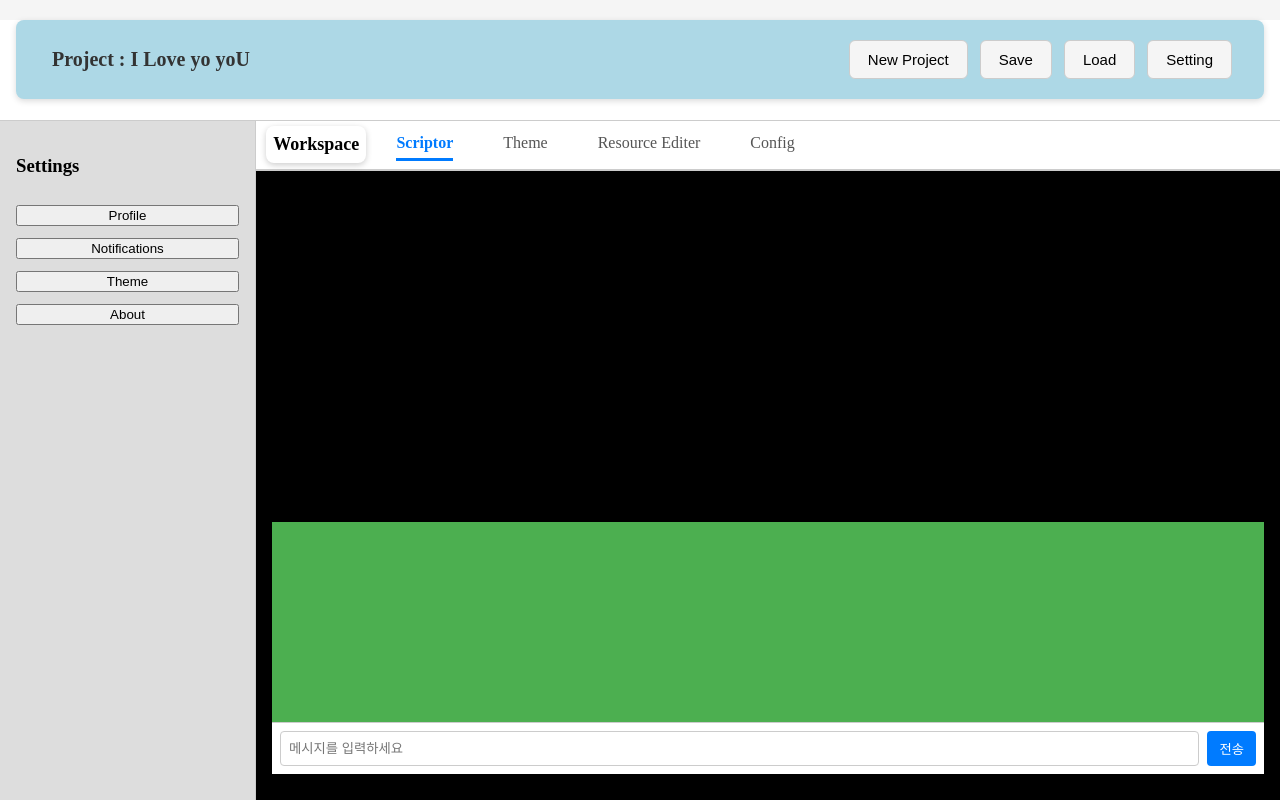
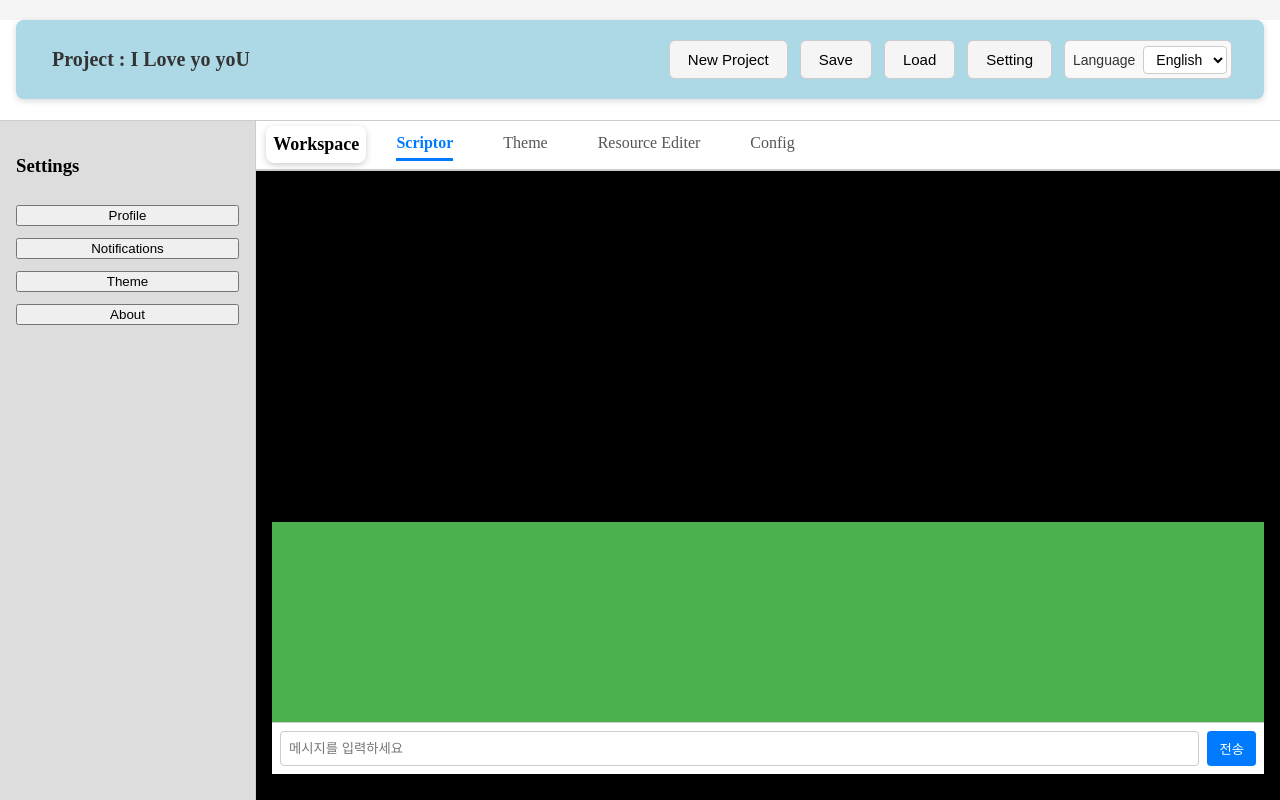
Before and after one commit to andoricano/JsonGenerator, a React (Vite) app: page / in a window 1280 px wide. Built offline with nearby package versions, Linux system fonts and the light colour scheme.

Commit message:
[feat] Toolbar에 LanguageSwitcher 추가.

```diff
--- a/src/App.tsx
+++ b/src/App.tsx
@@ -1,20 +1,9 @@
-import { useState } from 'react';
-import { setLang, getLang } from './lang/i18n';
-import type { Lang } from './lang/i18n';
 import Header from './components/header/Header';
 import Canvas from './components/main/Canvas';
 import { AppProvider } from './AppProvider';
 import SideBar from './components/aside/SideBar';
 
 export default function App() {
-    const [lang, setLangState] = useState<Lang>(getLang());
-    const [sidebarOpen, setSidebarOpen] = useState(true);
-
-    const handleLangChange = (newLang: Lang) => {
-        setLang(newLang);
-        setLangState(newLang);
-    };
-
     const handleMenuSelect = (menu: string) => {
         console.log('선택된 메뉴:', menu);
     };
--- a/src/AppProvider.tsx
+++ b/src/AppProvider.tsx
@@ -1,10 +1,12 @@
 import React, { createContext, useContext } from "react";
+import { appStore } from "./stores/AppStore";
 import { headerStore, canvasStore, logicStore } from "./stores/HeaderStore";
 import { footerStore } from "./stores/FooterStore";
 import { mainStore } from "./stores/MainStore";
 
 
 interface AppStores {
+  appStore: typeof appStore;
   headerStore: typeof headerStore;
   canvasStore: typeof canvasStore;
   logicStore: typeof logicStore;
@@ -16,7 +18,7 @@ const AppContext = createContext<AppStores | null>(null);
 
 export function AppProvider({ children }: { children: React.ReactNode }) {
   return (
-    <AppContext.Provider value={{ headerStore, canvasStore, logicStore,footerStore, mainStore }}>
+    <AppContext.Provider value={{ appStore, headerStore, canvasStore, logicStore,footerStore, mainStore }}>
       {children}
     </AppContext.Provider>
   );
--- a/src/components/header/LanguageSwitcher.tsx
+++ b/src/components/header/LanguageSwitcher.tsx
@@ -1,17 +1,19 @@
 import React from 'react';
 import type { Lang } from '../../lang/i18n';
+import { useStores } from "../../AppProvider";
+import { useObservable } from "../../hooks/useObservable";
 
-type Props = {
-    lang: Lang;
-    onChange: (lang: Lang) => void;
-};
+export default function LanguageSwitcher() {
+    const { appStore } = useStores();
 
-export default function LanguageSwitcher({ lang, onChange }: Props) {
+    const lang = useObservable(appStore.lang$, appStore.lang);
+
     const handleChange = (e: React.ChangeEvent<HTMLSelectElement>) => {
-        onChange(e.target.value as Lang);
+        const selected = e.target.value as Lang;
+        appStore.setLang(selected);
     };
 
-    const label = lang === 'ko' ? 'Language' : '언어';
+    const label = lang === "ko" ? "언어" : "Language";
 
     return (
         <div
@@ -26,7 +28,7 @@ export default function LanguageSwitcher({ lang, onChange }: Props) {
                 border: '1px solid #ccc',
                 borderRadius: '6px',
                 backgroundColor: '#f9f9f9',
-                minWidth: '200px',
+                width: '150px',
                 justifyContent: 'space-between',
             }}
         >
--- a/src/components/header/Toolbar.tsx
+++ b/src/components/header/Toolbar.tsx
@@ -1,5 +1,5 @@
-import { Dropdown } from "./Dropdown";
 import { useStores } from "../../AppProvider";
+import LanguageSwitcher from "./LanguageSwitcher";
 
 export default function Toolbar() {
   const { footerStore } = useStores();
@@ -29,7 +29,7 @@ export default function Toolbar() {
 
 
   return (
-    <nav
+    <div
       style={{
         display: "flex",
         gap: "12px",
@@ -57,7 +57,9 @@ export default function Toolbar() {
           {btn.label}
         </button>
       ))}
-    </nav>
+
+      <LanguageSwitcher/>
+    </div>
   );
 }
 
--- /dev/null
+++ b/src/stores/AppStore.ts
@@ -0,0 +1,15 @@
+import { BehaviorSubject } from "rxjs";
+
+export class AppStore {
+    private projectNameSubject = new BehaviorSubject<string>("I Love yo yoU");
+    projectName$ = this.projectNameSubject.asObservable();
+    get projectName() { return this.projectNameSubject.getValue(); }
+    setProjectName(name: string) { this.projectNameSubject.next(name); }
+
+    private langSubject = new BehaviorSubject<"en" | "ko">("en");
+    lang$ = this.langSubject.asObservable();
+    get lang() { return this.langSubject.getValue(); }
+    setLang(l: "en" | "ko") { this.langSubject.next(l); }
+}
+
+export const appStore = new AppStore();
```
